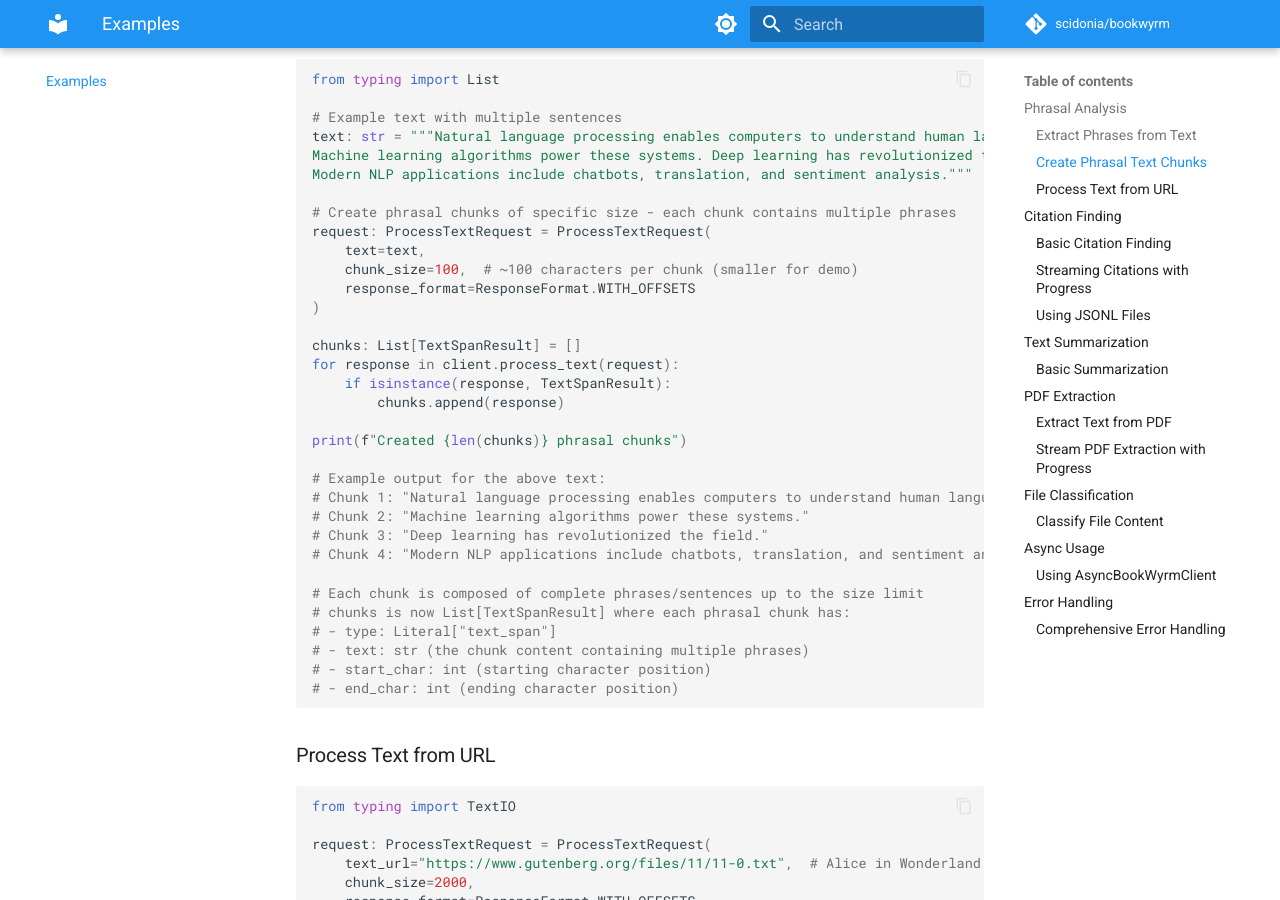
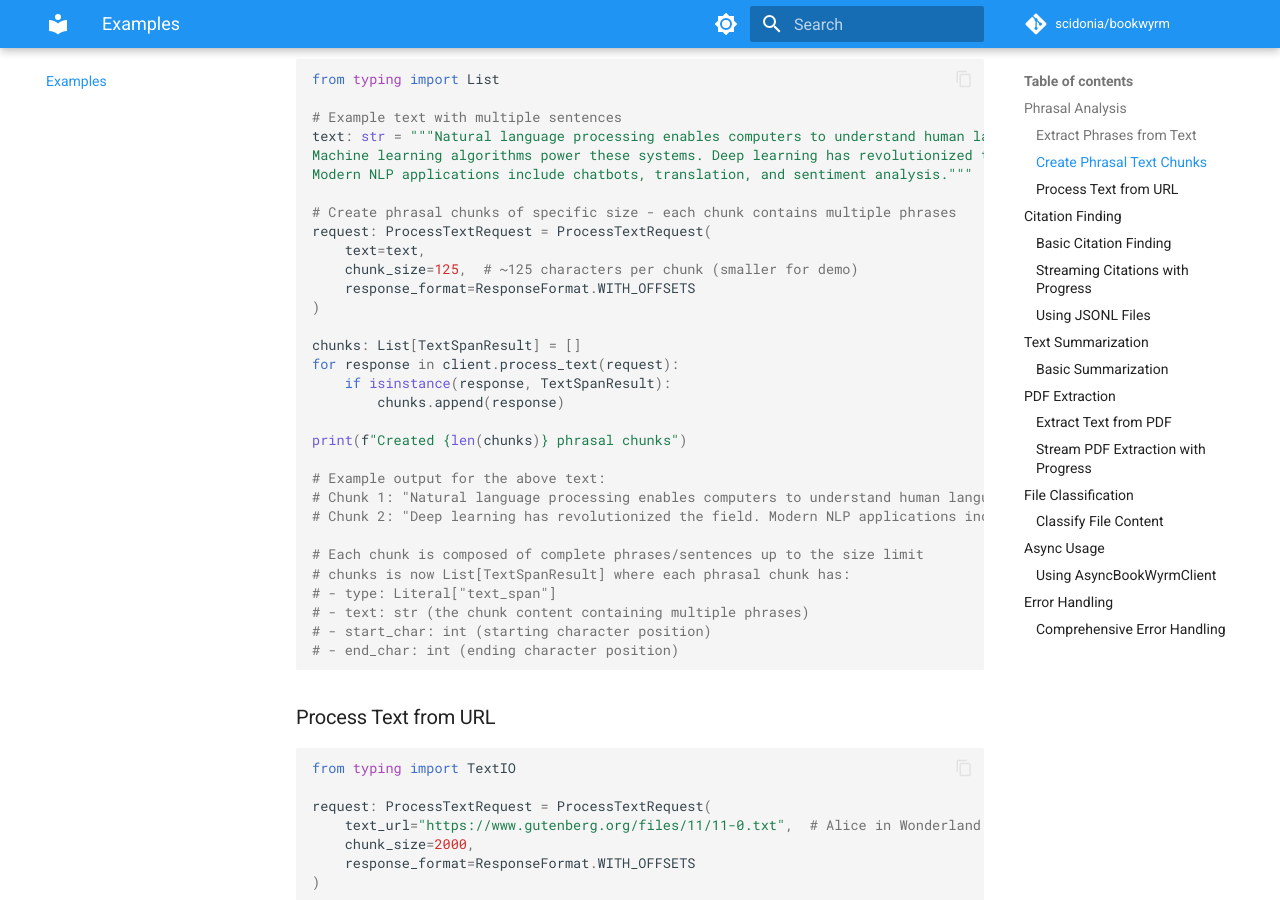
Before and after one commit to scidonia/bookwyrm-client, an MkDocs documentation site: the page built from docs/examples.md, in a window 1280 px wide and 900 px high, scrolled down 1039 px. Built offline with MkDocs 1.6.1 and Material for MkDocs 9.7.7, drawn with Linux system fonts in a browser that asks for light colours; comment, search, counter and statistics services are not loaded.

Commit message:
feat: increase chunk size to 125 and consolidate chunks for clearer example
Co-authored-by: aider (anthropic/claude-sonnet-4-20250514) <aider@aider.chat>

```diff
--- a/docs/examples.md
+++ b/docs/examples.md
@@ -54,7 +54,7 @@ Modern NLP applications include chatbots, translation, and sentiment analysis.""
 # Create phrasal chunks of specific size - each chunk contains multiple phrases
 request: ProcessTextRequest = ProcessTextRequest(
     text=text,
-    chunk_size=100,  # ~100 characters per chunk (smaller for demo)
+    chunk_size=125,  # ~125 characters per chunk (smaller for demo)
     response_format=ResponseFormat.WITH_OFFSETS
 )
 
@@ -66,10 +66,8 @@ for response in client.process_text(request):
 print(f"Created {len(chunks)} phrasal chunks")
 
 # Example output for the above text:
-# Chunk 1: "Natural language processing enables computers to understand human language."
-# Chunk 2: "Machine learning algorithms power these systems."
-# Chunk 3: "Deep learning has revolutionized the field."
-# Chunk 4: "Modern NLP applications include chatbots, translation, and sentiment analysis."
+# Chunk 1: "Natural language processing enables computers to understand human language. Machine learning algorithms power these systems."
+# Chunk 2: "Deep learning has revolutionized the field. Modern NLP applications include chatbots, translation, and sentiment analysis."
 
 # Each chunk is composed of complete phrases/sentences up to the size limit
 # chunks is now List[TextSpanResult] where each phrasal chunk has:
```
